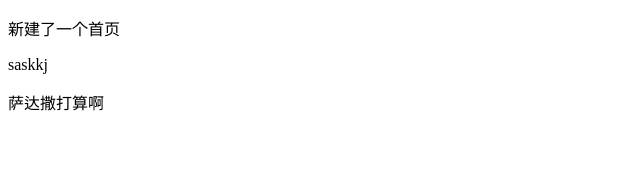
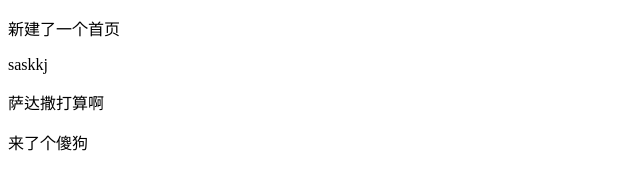
Before and after one commit to chufan123/studyGitHub1, a plain HTML site: page index.html in a window 1280 px wide. Shown: the whole page, without its empty margins (0-640 px from the left). Drawn offline with Linux system fonts and the light colour scheme.

Commit message:
来了傻狗

```diff
--- a/index.html
+++ b/index.html
@@ -9,5 +9,6 @@
     <p>新建了一个首页</p>
     <p>saskkj </p>
     <p>萨达撒打算啊</p>
+    <p>来了个傻狗</p>
 </body>
 </html>
```
